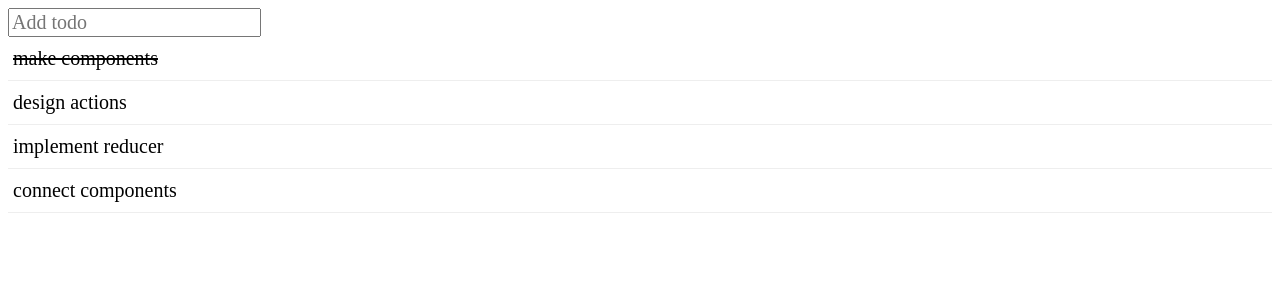
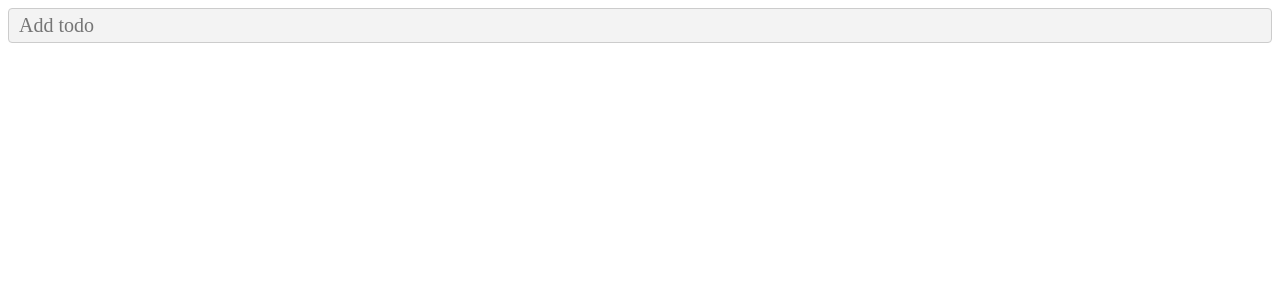
Before and after one commit to jackdbd/todoapp-react-redux-immutable, a React (Create React App) app: page / in a window 1280 px wide. Shown: the top 300 px of the page. Built offline with nearby package versions, Linux system fonts and the light colour scheme.

Commit message:
Connect container component to redux
- Connect addTodo action creator to TodoList component
- Handle case ADD_TODO in todos-reducer.js
- Add documentation to todo-list.js
- Remove dummy todos

```diff
--- a/src/App.js
+++ b/src/App.js
@@ -1,18 +1,10 @@
 import React, { Component } from "react";
-import { List, Map } from "immutable";
 import TodoList from "./containers/todo-list";
 import "./App.css";
 
-const dummyTodos = List([
-  Map({ id: 0, isDone: true, text: "make components" }),
-  Map({ id: 1, isDone: false, text: "design actions" }),
-  Map({ id: 2, isDone: false, text: "implement reducer" }),
-  Map({ id: 3, isDone: false, text: "connect components" })
-]);
-
 class App extends Component {
   render() {
-    return <TodoList todos={dummyTodos} />;
+    return <TodoList />;
   }
 }
 
--- a/src/components/todo.js
+++ b/src/components/todo.js
@@ -2,10 +2,10 @@ import React from "react";
 
 const Todo = props => {
   const { todo } = props;
-  if (todo.get("isDone")) {
-    return <strike>{todo.get("text")}</strike>;
+  if (todo.isDone) {
+    return <strike>{todo.text}</strike>;
   } else {
-    return <span>{todo.get("text")}</span>;
+    return <span>{todo.text}</span>;
   }
 };
 
--- a/src/containers/todo-list.js
+++ b/src/containers/todo-list.js
@@ -1,31 +1,85 @@
 import React from "react";
 import { bindActionCreators } from "redux";
 import { connect } from "react-redux";
+import { addTodo, toggleTodo } from "../actions";
 import Todo from "../components/todo";
-import { addTodo, toggleTodo } from "../actions";
 
 const TodoList = props => {
-  const { todos } = props;
+  // const { todos, addTodo, toggleTodo } = props;
+
+  const onKeyDown = event => {
+    const isEnterKey = event.which === 13;
+    if (isEnterKey) {
+      const input = event.target;
+      const text = input.value;
+      const isLongEnough = text.length > 0;
+      if (isLongEnough) {
+        props.addTodo(text);
+        input.value = "";
+      }
+    }
+  };
+
+  // TODO
+  const toggleClick = id => {
+    console.log(id);
+  };
+
+  const renderTodo = todo => {
+    return (
+      <li
+        key={todo.id}
+        className="todo__item"
+        onClick={toggleClick(todo.id)}
+      >
+        <Todo todo={todo} />
+      </li>
+    );
+  };
+
   return (
     <div className="todo">
-      <input type="text" placeholder="Add todo" />
-      <ul className="todo__list">
-        {todos.map(todo => (
-          <li key={todo.get("id")} className="todo__item">
-            <Todo todo={todo} />
-          </li>
-        ))}
-      </ul>
+      <input
+        className="todo__entry"
+        type="text"
+        placeholder="Add todo"
+        onKeyDown={onKeyDown}
+      />
+      <ul className="todo__list">{props.todos.map(todo => renderTodo(todo))}</ul>
     </div>
   );
 };
 
-// we don't need to map any state to props in this component, but `connect` still requires a first argument
-const mapStateToProps = null;
-
-function mapDispatchToProps(dispatch) {
-  bindActionCreators({ addTodo, toggleTodo }, dispatch);
+/*
+  Take a portion of the entire application state (managed by redux) and make it
+  available to this container component via props.
+*/
+function mapStateToProps(state) {
+  const props = {
+    todos: state.todosStore.get('todos')
+  };
+  return props;
 }
 
-// Promote the "dumb", redux-unaware, presentational component, to a "smart", redux-aware, container component
+/*
+  Bind action creators to props and pass them to all reducers via the dispatch
+  function. Anything returned from this function will end up as props on the
+  TodoList container.
+*/
+function mapDispatchToProps(dispatch) {
+  // object destructuring: {addTodo (prop): addTodo (action creator)}
+  return bindActionCreators({ addTodo, toggleTodo }, dispatch);
+  /*
+    Note: the return statement above is equal to the following one:
+    return {
+      addTodo: text => dispatch(addTodo(text)),
+      toggleTodo: id => dispatch(toggleTodo(id))
+    };
+  */
+}
+
+/*
+  Promote the "dumb", redux-unaware, presentational component, to a "smart",
+  redux-aware, container component.
+*/
 export default connect(mapStateToProps, mapDispatchToProps)(TodoList);
--- a/src/index.js
+++ b/src/index.js
@@ -5,6 +5,7 @@ import store from "./store";
 import App from "./App";
 
 ReactDOM.render(
+  // make all the container components aware of the redux store
   <Provider store={store}>
     <App />
   </Provider>,
--- a/src/reducers/todos-reducer.js
+++ b/src/reducers/todos-reducer.js
@@ -1,15 +1,17 @@
 import { ADD_TODO, TOGGLE_TODO } from "../actions";
 import { List, Map } from "immutable";
 
-const defaultState = {
-  todos: []
-};
+const defaultState = Map({
+  todos: List([])
+})
 
 export default function(state = defaultState, action) {
   switch (action.type) {
     case ADD_TODO:
-      // TODO
-      return state;
+      const newState = Map({
+        todos: state.get('todos').push(action.payload)
+      })
+      return newState;
     case TOGGLE_TODO:
       // TODO
       return state;
```
